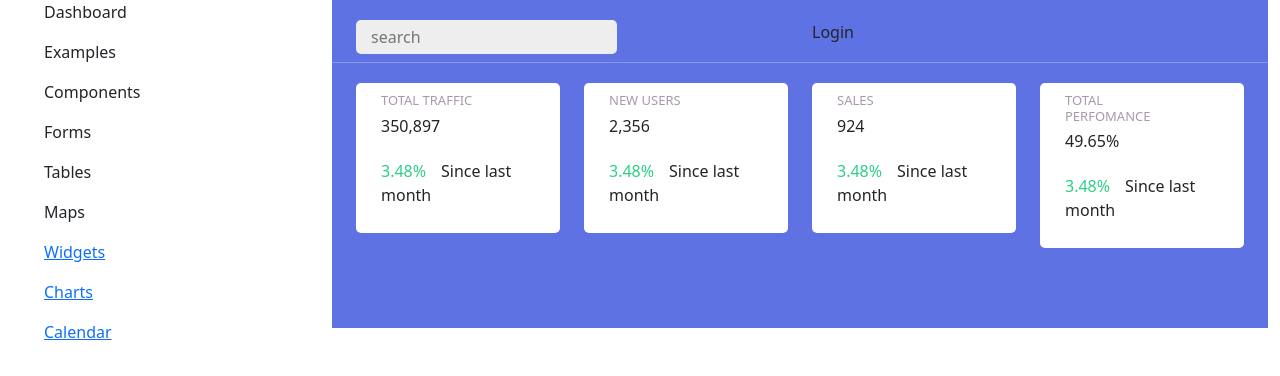
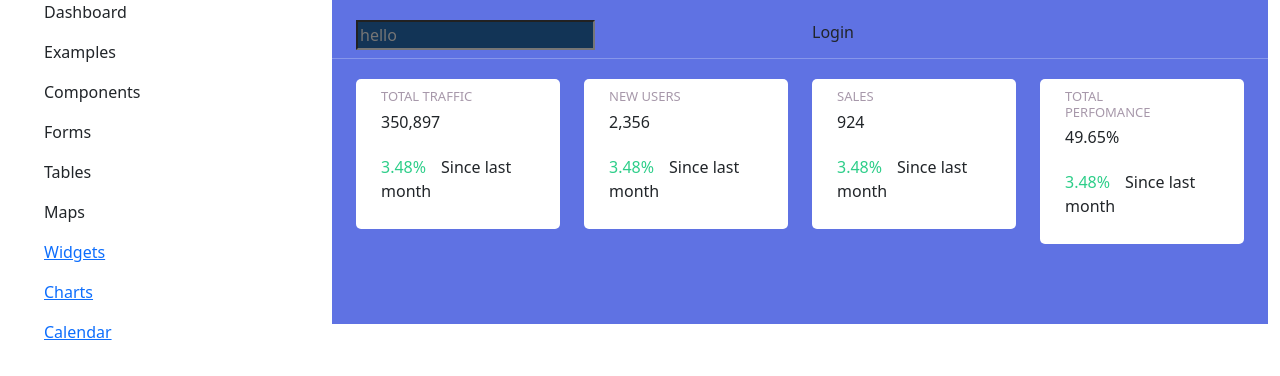
Before and after one commit to STiVeReS/ReactDashboard, a React (Create React App) app: page / in a window 1280 px wide. Shown: the top 376 px of the page. Built offline with nearby package versions, Linux system fonts and the light colour scheme.

Commit message:
styled components

```diff
--- a/package.json
+++ b/package.json
@@ -56,6 +56,10 @@
     ]
   },
   "devDependencies": {
-    "@types/react-router-dom": "^5.1.8"
+    "@types/react-router-dom": "^5.1.8",
+    "@types/styled-components": "^5.1.11"
+  },
+  "resolutions": {
+    "styled-components": "^5"
   }
 }
--- a/src/components/TopBar/TopBar.tsx
+++ b/src/components/TopBar/TopBar.tsx
@@ -3,9 +3,9 @@ import React from 'react';
 * components
 * */
 
+import {StatBlock} from "../StatBlock/StatBlock";
+import { TopBarSearch } from './TopBarSearch';
 
-import {StatBlock} from "../StatBlock/StatBlock";
-import {TopBarSearch} from '../TopBar/TopBarSearch';
 
 export function TopBar() {
     return (
@@ -13,7 +13,7 @@ export function TopBar() {
             <div className={"container login pb-2"}>
                 <div className={"row"}>
                     <div className={"col-12 col-md-6"}>
-                        <TopBarSearch/>
+                        <TopBarSearch bgColor={'#123456'} />
                     </div>
                     <div className={"col-12 col-md-6"}>
                         Login
--- a/src/components/TopBar/TopBarSearch.tsx
+++ b/src/components/TopBar/TopBarSearch.tsx
@@ -1,13 +1,20 @@
 import React from 'react';
+import styled from 'styled-components';
 
+const Input = styled.input`
+    background: #123456;
+    background: ${props => props.in ? props.example : ''}
+`;
 
-export function TopBarSearch() {
+interface IProps {
+    bgColor: string
+}
+
+export function TopBarSearch({bgColor}: IProps) {
     return (
-        <input
-            className={"top-bar__search"}
-            type="search"
-            placeholder={"search"}
+        <Input
+            placeholder={'hello'}
+            example={bgColor}
         />
-
     )
 }
--- a/src/components/menu/MenuRouting.tsx
+++ b/src/components/menu/MenuRouting.tsx
@@ -1,5 +1,6 @@
 import React, {lazy} from 'react';
 import {Switch, Route} from 'react-router-dom'
+
 
 /*
 * api
@@ -17,7 +18,7 @@ export function MenuRouting() {
                 path={`/${item.labelUrl}`}
                 component={item.component}
             /> :
-            item.children.map((sub, subIndex: number) => {
+            item.children.map((sub, subIndex) => {
                 return (
                     <Route
                         exact
--- a/src/screens/Main.tsx
+++ b/src/screens/Main.tsx
@@ -1,6 +1,5 @@
 import React from 'react';
 import {BrowserRouter} from "react-router-dom";
-
 
 /*
 * Routing
@@ -10,7 +9,7 @@ import {MenuRouting} from "../components/Menu/MenuRouting";
 * Components
 * */
 import {Sidebar} from "../components/Sidebar";
-import {TopBar} from '../components/TopBar/TopBar';
+import { TopBar } from '../components/TopBar/TopBar';
 
 export function Main(props: any) {
     return (
```
Also changed, not shown: 1 other file (tests, documents, lock files or other folders).
